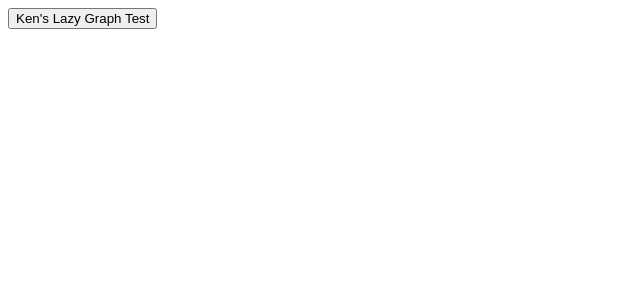
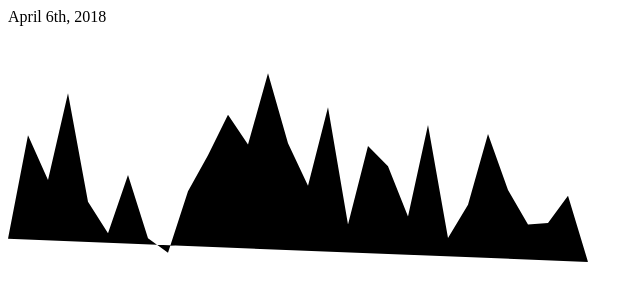
Before and after one commit to InvesTech-Solutions/Graph-Display, a React app: page / in a window 1280 px wide. Shown: the top 300 px of the page, without its empty margins (0-643 px from the left). Built offline with nearby package versions, Linux system fonts and the light colour scheme; the HTML template or start-up script is replaced by a standard one.

Commit message:
Have first draft of Graph component working

```diff
--- a/client/src/components/App.jsx
+++ b/client/src/components/App.jsx
@@ -8,7 +8,11 @@ class App extends Component {
   	super(props);
   	this.state = {
   		graphData: [],
-  		path: ''
+  		path: '',
+      line: false,
+      x: 0,
+      closest: {x: null, y: null},
+      date: 'April 6th, 2018'
   	}
   	this.createPath = this.createPath.bind(this);
   }
@@ -23,6 +27,24 @@ class App extends Component {
   	})
   }
 
+  onMouseMove(e) {
+      this.setState({x: e.screenX});
+      var closest = {x: null, y:null}
+      this.state.graphData.map((coords) => {
+        if (!closest.x && !closest.y) {
+          closest.x = coords.x;
+          closest.y = coords.y;
+        } else {
+          if (0<=e.screenX - closest.x<e.screenX-coords.x){
+            closest.x = coords.x;
+            closest.y = coords.y;
+          }
+        }
+      });
+      this.setState({closest: closest})
+      document.getElementById('date').style.left = this.state.closest.x-16 + 'px'
+    }
+
   componentDidMount(){
   	var tempArr =[]
   	var x = 0;
@@ -34,14 +56,18 @@ class App extends Component {
   	this.setState({
   		graphData: tempArr
   	})
+    setTimeout(this.createPath, 100)
   }
 
 
   render() {
     return (
       <div>
-      	<button onClick={this.createPath}>Ken's Lazy Graph Test</button>
-     	<Graph data = {this.state.graphData} path={this.state.path}/>
+        <div id='date'>{this.state.date}</div>
+        <svg onMouseMove = {this.onMouseMove.bind(this)} onMouseEnter = { () => this.setState({ line: true })} onMouseLeave= { () => this.setState({ line: false })} width={699} height={260} className='graphSVG'>
+     	      <Graph class='mainGraph' data = {this.state.graphData} path={this.state.path}/>
+            <Line closest={this.state.closest} show={this.state.line} />
+        </svg>
       </div>
     );
   }
--- a/client/src/components/Graph.jsx
+++ b/client/src/components/Graph.jsx
@@ -11,33 +11,11 @@ class Graph extends React.Component {
 			closest: {x:null, y:null}
 		}
 	}
-	onMouseMove(e) {
-    	this.setState({mouseX: e.screenX});
-    	var closest = {x: null, y:null}
-    	this.props.data.map((coords) => {
-    		if (!closest.x && !closest.y) {
-    			closest.x = coords.x;
-    			closest.y = coords.y;
-    		} else {
-    			if (0<=e.screenX - closest.x<e.screenX-coords.x){
-    				closest.x = coords.x;
-    				closest.y = coords.y;
-    			}
-    		}
-    	});
-    	this.setState({closest: closest})
-  	}
 	render(){
 		return(
-			<div onMouseMove={this.onMouseMove.bind(this)} onMouseEnter={(e) => this.setState({ line: true })} onMouseLeave={(e) => this.setState({ line: false })}>
-				<svg  width={699} height={300} className='graphSVG'>
-		      		<g>
-		      			<Line closest={this.state.closest} show={this.state.line}/>
-		      			<path width={699} height={300} className='graphPath' d={this.props.path}>
-		      			</path>
-		      		</g>
-		      	</svg>
-			</div>
+			<g>
+		      	<path width={699} height={270} className='graphPath' d={this.props.path}></path>
+		    </g>
 			);
 	}
 }
--- a/client/src/components/Line.jsx
+++ b/client/src/components/Line.jsx
@@ -5,12 +5,12 @@ class Line extends React.Component {
 	constructor(props){
 		super(props);
 	}
-	render(){
+	render() {
 		if(this.props.show) {
 		return(
 		<g>
-		<circle r={5} fill={'green'} stroke={'white'} stroke-width={1} cx={this.props.closest.x} cy={this.props.closest.y}></circle>
-		<line className="lineScroller" x1={this.props.closest.x} x2={this.props.closest.x} y1={0} y2={300}></line>
+			<line className="lineScroller" x1={this.props.closest.x} x2={this.props.closest.x} y1={20} y2={270}></line>
+			<circle className='myCircle'r={4} stroke={'white'} strokeWidth={2} cx={this.props.closest.x} cy={this.props.closest.y}></circle>
 		</g>
 		);
 	} else {
--- a/package.json
+++ b/package.json
@@ -30,6 +30,7 @@
   },
   "devDependencies": {
     "eslint-config-hackreactor": "git://github.com/reactorcore/eslint-config-hackreactor",
+    "jest": "^23.4.1",
     "webpack": "^4.16.1",
     "webpack-cli": "^3.1.0"
   }
```
Also changed, not shown: .circleci/config.yml (added), 4 other files (tests, documents, lock files or other folders).
